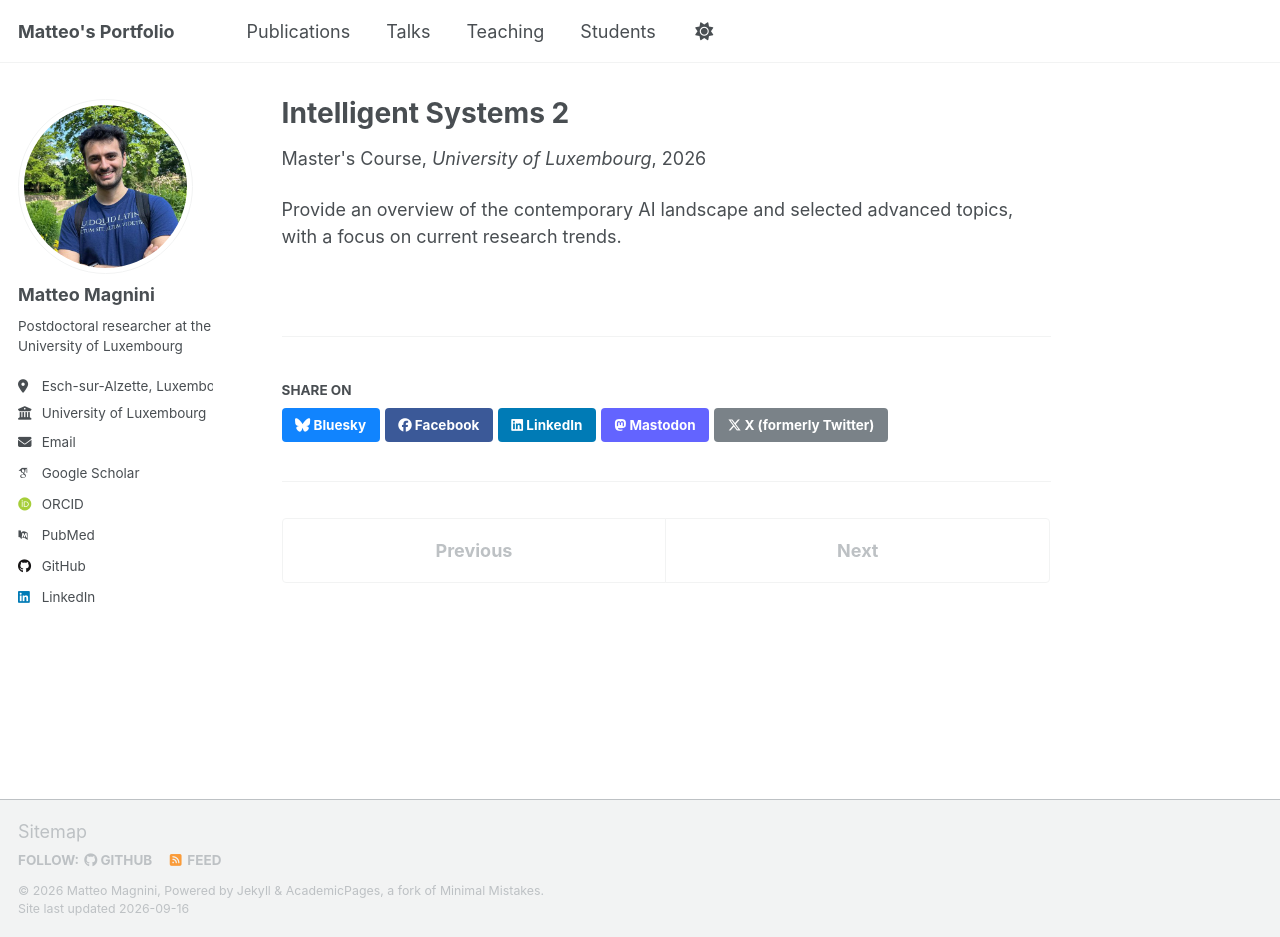
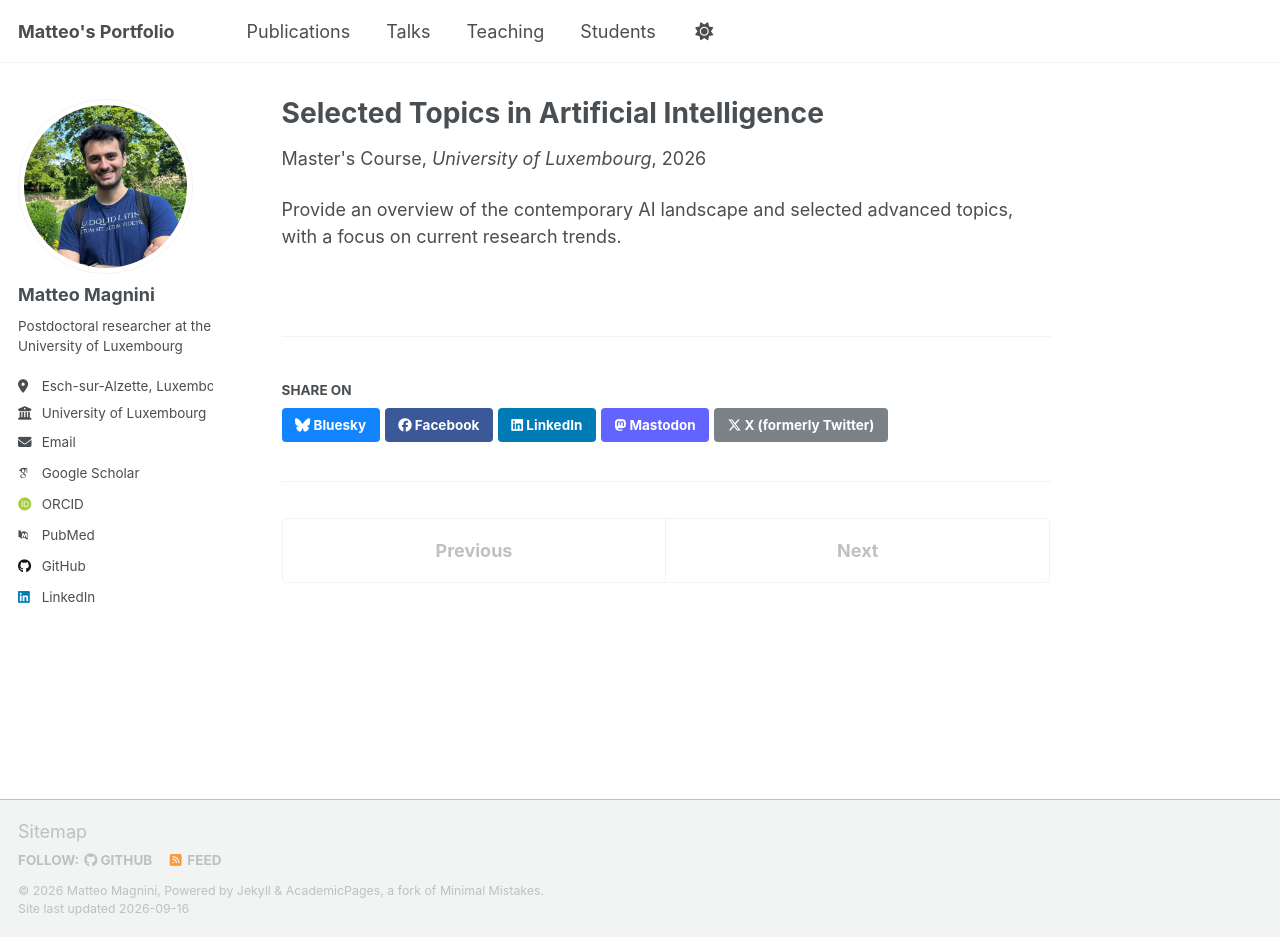
Before and after one commit to MatteoMagnini/matteomagnini.github.io, a Jekyll site: the page built from _teaching/2026-winter-stai.md, in a window 1280 px wide and 937 px high. Built offline with Jekyll 4.4.1, drawn with Linux system fonts in a browser that asks for light colours; some web fonts are replaced; a script that is not in the unit is left out.

Commit message:
fix: title in stai teaching

```diff
--- a/_teaching/2026-winter-stai.md
+++ b/_teaching/2026-winter-stai.md
@@ -1,5 +1,5 @@
 ---
-title: "Intelligent Systems 2"
+title: "Selected Topics in Artificial Intelligence"
 role: "Course responsibility"
 collection: teaching
 degree: "Master in Information and Computer Science"
```
